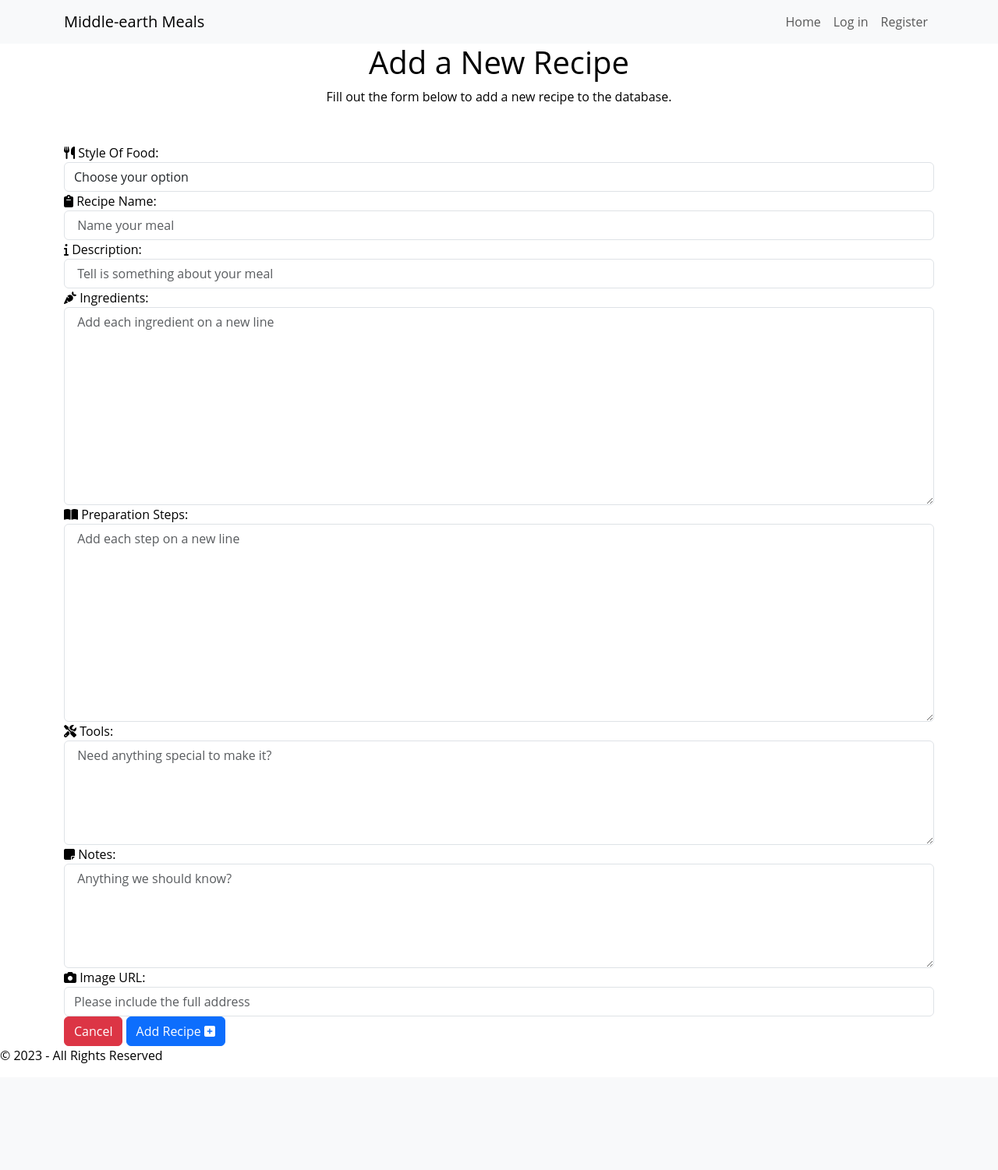
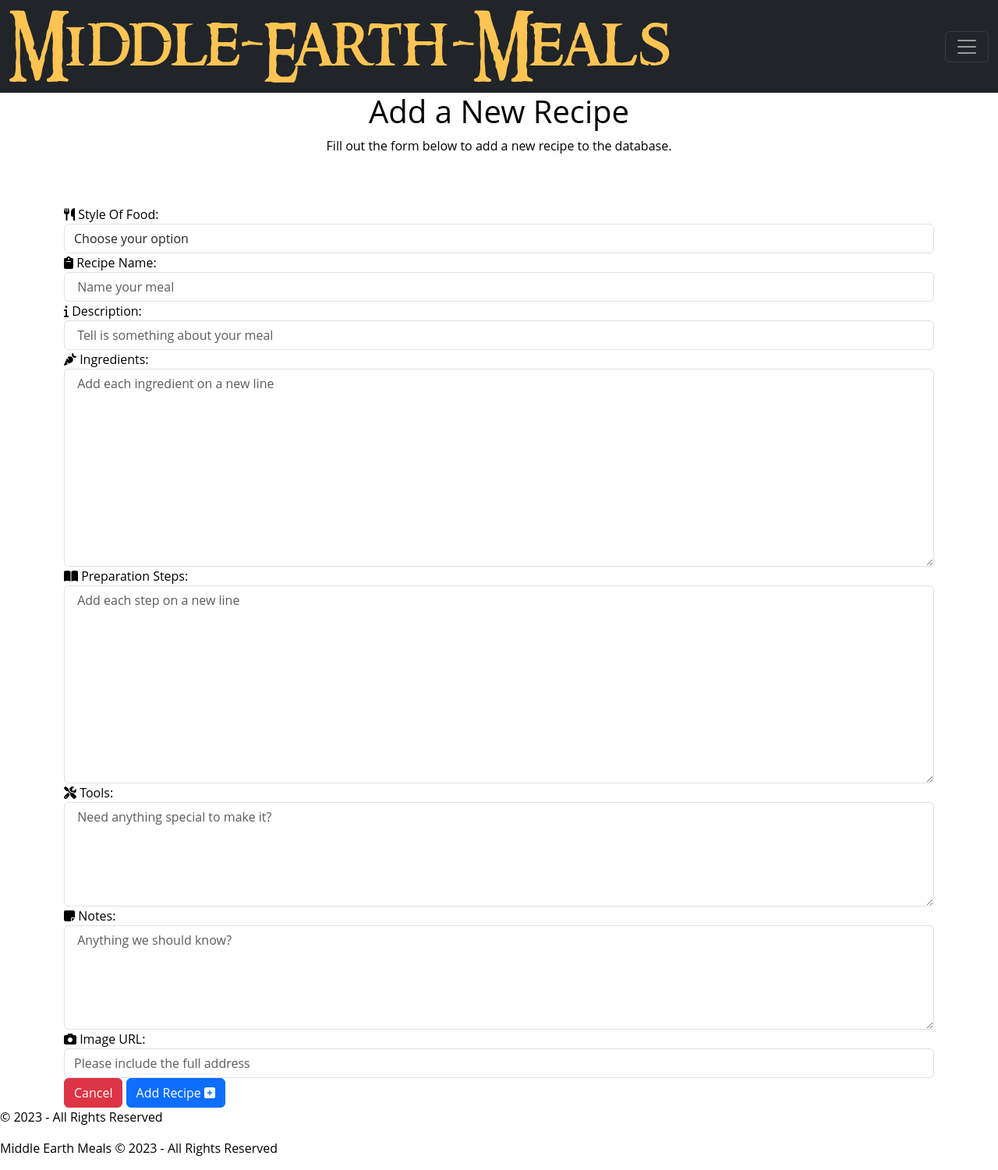
Before and after one commit to Dominic-wells/Milestone-Project-3-Middle-earth-Meals, a Flask app: page /add_recipe in a window 1280 px wide. Shown: the whole page at 78% size. Before the commit the page ends 1364 px from the top, so only its background shows below. Run offline with Flask 2, Linux system fonts and the light colour scheme; data that the repository does not hold is empty; some libraries are stand-ins or nearby versions; some web fonts are replaced.

Commit message:
Changed Nav bar add search to it

```diff
--- a/templates/base.html
+++ b/templates/base.html
@@ -24,27 +24,40 @@
     <title>Middle-earth Meals</title>
 </head>
 
-<body>
+<!-- <body> -->
+
+<body class="d-flex flex-column min-vh-100">
+
     <!-- Navbar -->
-    <nav class="navbar navbar-expand-lg navbar-light bg-light">
-        <div class="container">
-            <a class="navbar-brand" href="{{ url_for('get_recipes') }}">Middle-earth Meals</a>
-
-            <button class="navbar-toggler" type="button" data-bs-toggle="collapse" data-bs-target="#navbarNav"
-                aria-controls="navbarNav" aria-expanded="false" aria-label="Toggle navigation">
+    <nav class="navbar navbar-dark bg-dark">
+        <div class="container-fluid">
+            <a class="navbar-brand " href="{{ url_for('homepage') }}">
+                <img src="/static/images/brandbanner.png" class="img-fluid" alt="Middle Earth Meals">
+            </a>
+            <button class="navbar-toggler" type="button" data-bs-toggle="offcanvas"
+                data-bs-target="#offcanvasDarkNavbar" aria-controls="offcanvasDarkNavbar"
+                aria-label="Toggle navigation">
                 <span class="navbar-toggler-icon"></span>
             </button>
-
-            <div class="collapse navbar-collapse" id="navbarNav">
+            <div class="offcanvas offcanvas-end" tabindex="-1" id="offcanvasDarkNavbar"
+                aria-labelledby="offcanvasDarkNavbarLabel">
+                <div class="offcanvas-header">
+                    <h5 class="offcanvas-title" id="offcanvasDarkNavbarLabel">Middle Earth Meals</h5>
+                    <button type="button" class="btn-close btn-close-white" data-bs-dismiss="offcanvas"
+                        aria-label="Close"></button>
+                </div>
+                <div class="offcanvas-body">
                     <ul class="navbar-nav ms-auto">
                         <li class="nav-item">
-                        <a class="nav-link" href="{{ url_for('get_recipes') }}">Home</a>
+                            <a class="nav-link" href="{{ url_for('homepage') }}">Home</a>
+                        </li>
+                        <li class="nav-item">
+                            <a class="nav-link" href="{{ url_for('get_recipes') }}">Recipes</a>
                         </li>
                         {% if session.user %}
                         <li class="nav-item">
                             <a class="nav-link" href="{{ url_for('profile', username=session['user']) }}">Profile</a>
                         </li>
-
                         <li class="nav-item">
                             <a class="nav-link" href="{{ url_for('add_recipe') }}">Add Recipe</a>
                         </li>
@@ -60,9 +73,16 @@
                         </li>
                         {% endif %}
                     </ul>
+                    <form action="{{ url_for('search') }}" method="POST" class="d-flex my-2 my-lg-0">
+                        <input class="form-control mr-sm-2" type="search" name="query" id="query" placeholder="Search"
+                            aria-label="Search" minlength="3" required />
+                        <button type="submit" class="btn btn-outline-success my-2 my-sm-0" type="submit">Search</button>
+                    </form>
+                </div>
             </div>
         </div>
     </nav>
+
 
     <section>
         <!--Flash messages-->
@@ -78,7 +98,9 @@
     <main class="container">{% block contnet%} {% endblock %}</main>
 
     {% block content %} {% endblock %}
-
+    <footer class="mt-auto">
+        <p>Middle Earth Meals © 2023 - All Rights Reserved</p>
+    </footer>
     <!--Jqurey-->
     <script src="https://code.jquery.com/jquery-3.6.4.min.js"
         integrity="sha256-oP6HI9z1XaZNBrJURtCoUT5SUnxFr8s3BzRl+cbzUq8=" crossorigin="anonymous"></script>
```
Lines whose indentation alone changed are shown as unchanged.
